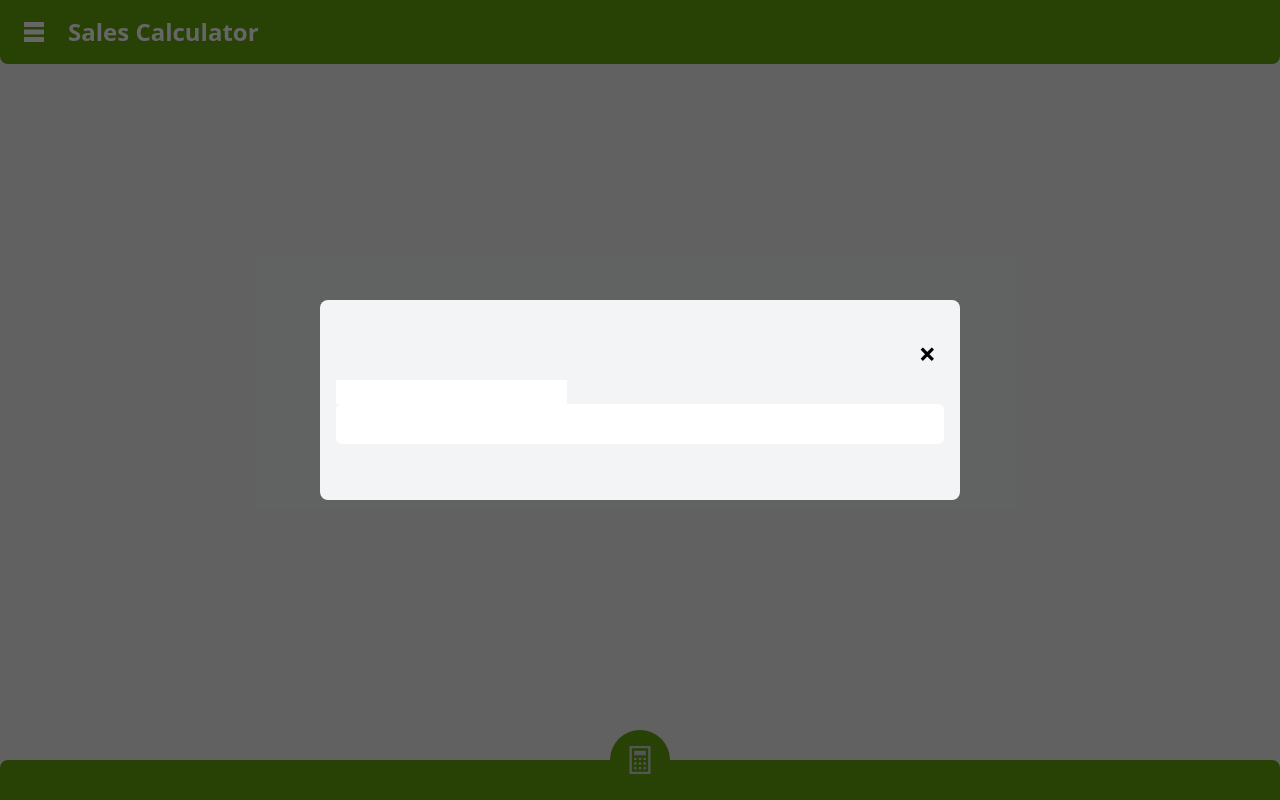
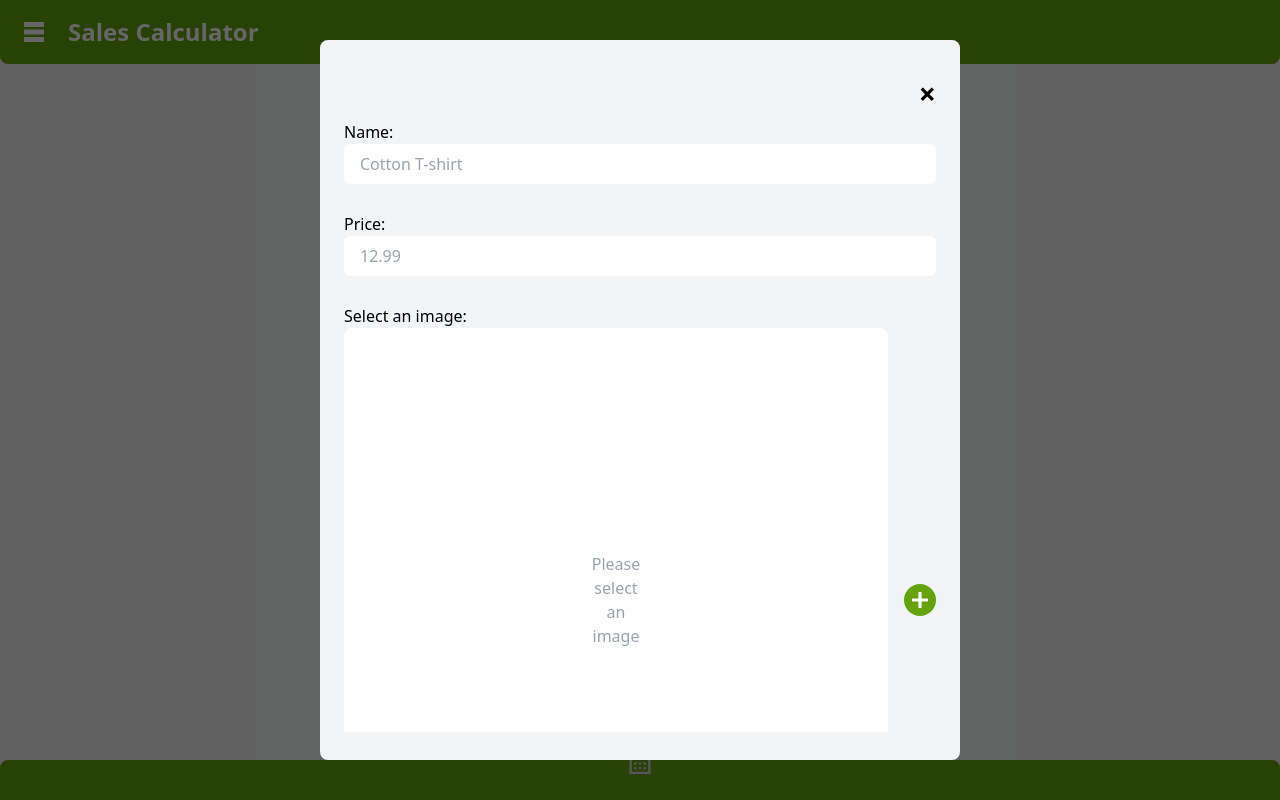
Before and after one commit to AlexRubenPumari/react-product-calculator, a React (Vite) app: page / in a window 1280 px wide. Both pictures are taken after a click on the button "Añadir producto". Built offline with nearby package versions, Linux system fonts and the light colour scheme.

Commit message:
Add: validatios.js for product folder

```diff
--- a/src/components/common/FileSelector.jsx
+++ b/src/components/common/FileSelector.jsx
@@ -3,14 +3,15 @@ import { addArticleFor } from '../../logic/common/utilities'
 import { IconEdit, IconAdd } from './Icons'
 import ButtonCircle from './ButtonCircle'
 
-export default function FileSelector({ tag, value, error, children, onFocus }) {
-  const formatedTag = addArticleFor(tag)
+export default function FileSelector({ label, value, error, children, onFocus, className }) {
+  const formatedTag = addArticleFor(label).toLowerCase()
   const clonedChildren = cloneElement(children, { className: 'basis-32 flex-grow cursor-pointer', onClick: onFocus, ...value })
+  const classNameDiv = className + ' flex-center-all flex-wrap gap-4 relative'
 
   return (
     <>
-      {tag && <label htmlFor=''>{`Select ${formatedTag}:`}</label>}
-      <div className='flex-center-all flex-wrap gap-4 relative'>
+      {label && <label htmlFor=''>{`Select ${formatedTag}:`}</label>}
+      <div className={classNameDiv}>
         {value ? (
           clonedChildren
         ) : (
--- a/src/components/common/Input.jsx
+++ b/src/components/common/Input.jsx
@@ -3,6 +3,7 @@ import { useId } from 'react'
 export default function Input({
   label,
   error,
+  name,
   placeholder,
   type = 'text',
   min,
@@ -18,6 +19,7 @@ export default function Input({
         <input
           id={idInput}
           className='Input'
+          name={name}
           type={type}
           value={value ?? ''}
           min={min}
--- a/src/components/products/ModalAddProduct.jsx
+++ b/src/components/products/ModalAddProduct.jsx
@@ -1,24 +1,54 @@
 import Modal from '../common/Modal'
 import FormProduct from './FormProduct'
+import ButtonPrimary from '../common/ButtonPrimary'
+import ProductImage from './ProductImage'
+import FileSelector from '../common/FileSelector'
 import Input from '../common/Input'
 import { useForm } from '../../hooks/common/useForm'
-import { isNumber, isDecimal } from '../../logic/common/formatters'
+import { isDecimal } from '../../logic/common/validations'
+import { isValidProductName, isValidProductPrice, isValidProductImg } from '../../logic/products/validations'
 
 export default function ModalAddProduct({ onClose }) {
-  const [NAME, PRICE, IMAGE] = ['name', 'price', 'image']
+  const [NAME, PRICE, IMAGE] = ['name', 'price', 'img']
   const { values, errors, handleChange } = useForm(
     { [NAME]: '', [PRICE]: '', [IMAGE]: null },
-    { [NAME]: isNumber, [PRICE]: isDecimal },
+    { [PRICE]: isDecimal },
     { [NAME]: null }
   )
+  const handleSubmit = e => {
+    e.preventDefault()
+    console.log(values) }
   return (
-    <Modal onClose={onClose}>
-      <input
-        name={NAME}
-        value={values[NAME]}
-        onChange={handleChange}
-      />
-      <Input />
+    <Modal onClose={onClose} className='Scrollbar'>
+      <form
+        className='flex flex-col px-2'
+        onSubmit={handleSubmit}
+      >
+        <Input
+          label='Name'
+          name={NAME}
+          placeholder='Cotton T-shirt'
+          value={values[NAME]}
+          onChange={handleChange}
+        />
+        <Input
+          label='Price'
+          name={PRICE}
+          placeholder='12.99'
+          value={values[PRICE]}
+          onChange={handleChange}
+        />
+        <FileSelector
+          label='Image'
+          className='mb-4'
+          value={values[IMAGE]}
+          error={null}
+          onFocus={null}
+        >
+          <ProductImage />
+        </FileSelector>
+        <ButtonPrimary>Add</ButtonPrimary>
+      </form>
     </Modal>
   )
 }
--- a/src/config/constants.js
+++ b/src/config/constants.js
@@ -1,12 +1,3 @@
-export const PAGES = {
-  INDEX: 0,
-  ADD_PRODUCT: 1,
-  EDIT_PRODUCT: 2,
-  DELETE_PRODUCT: 3,
-  ADD_IMG: 4,
-  EDIT_IMG: 5,
-  DELETE_IMG: 6,
-}
 export const arrayTableHeader = [
   { value: 'name' },
   { value: 'price', className: 'hidden sm:table-cell' },
@@ -21,3 +12,4 @@ export const MODAL = {
   EDIT_IMG: 5,
   DELETE_IMG: 6,
 }
+export const PRODUCT_KEYS = ['name', 'price', 'img']
--- a/src/logic/common/formatters.js
+++ /dev/null
@@ -1,7 +0,0 @@
-export function isNumber (char) {
-  return '0123456789'.includes(char)
-}
-
-export function isDecimal (char) {
-  return isNumber(char) || char === '.'
-}
--- a/src/logic/common/validations.js
+++ b/src/logic/common/validations.js
@@ -1,29 +1,13 @@
-export function isValidChar (char, string) {
-  return string.includes(char)
+export function isNumber (char) {
+  return '0123456789'.includes(char)
 }
-export function isValidDecimal (char) {
-  return isValidChar(char, '.0123456789')
+
+export function isDecimal (char) {
+  return isNumber(char) || char === '.'
 }
+
 export function isFormattedPrice (string) {
   const dots = string.match(/\./g)
 
   if (!dots || dots.length === 1) return true
 }
-
-export function isProductWithErrors (product) {
-  let hasError
-  if (product.name.value === '') {
-    hasError = product.name.error = 'Name field is required'
-  }
-  if (!isFormattedPrice(product.price.value)) {
-    hasError = product.price.error = 'Price not formatted'
-  }
-  if (product.price.value === '') {
-    hasError = product.price.error = 'Price field is required'
-  }
-  if (product.img.value === null) {
-    hasError = product.img.error = 'Image field is required'
-  }
-
-  return hasError ? product : null
-}
--- a/src/logic/products/validations.js
+++ b/src/logic/products/validations.js
@@ -0,0 +1,14 @@
+import { isFormattedPrice } from '../common/validations'
+
+export function isValidProductName (productName) {
+  if (productName.length === 0) return 'Name field is required'
+}
+
+export function isValidProductPrice (productPrice) {
+  if (productPrice.length === 0) return 'Price field is required'
+  if (!isFormattedPrice(productPrice)) return 'Price not formatted'
+}
+
+export function isValidProductImg (productImg) {
+  if (productImg) return 'Image field is required'
+}
```
